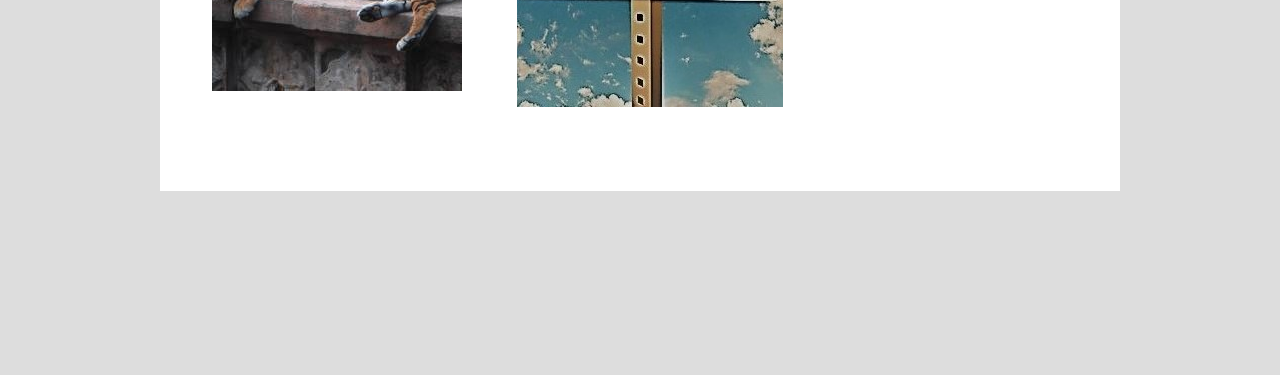
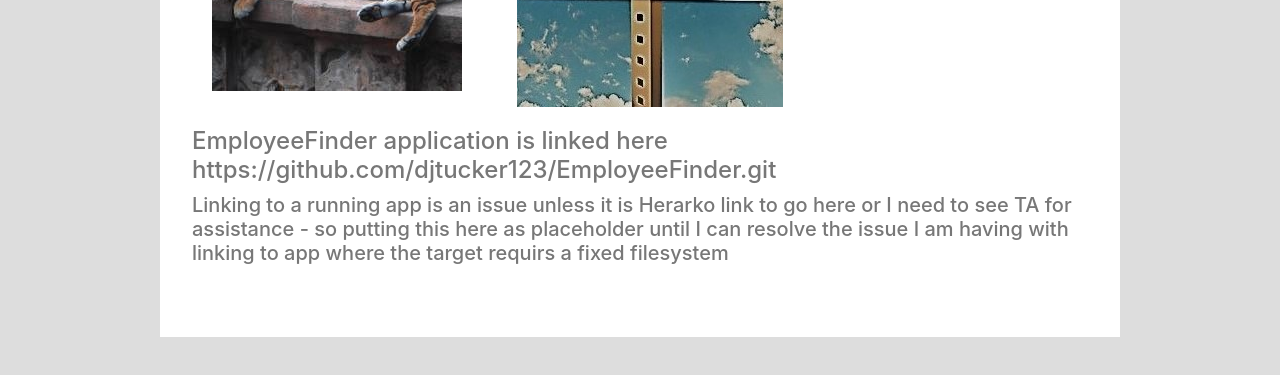
Before and after one commit to djtucker123/Bootstrap-Portfolio, a plain HTML site: page portfolio.html in a window 1280 px wide. Shown: the part 1033-1408 px from the top of the page. Before the commit the page ends 1368 px from the top, so only its background shows below. Drawn offline with nearby package versions, Linux system fonts and the light colour scheme.

Commit message:
linking employeeFinder application

```diff
--- a/portfolio.html
+++ b/portfolio.html
@@ -75,6 +75,11 @@
         <a href="https://djtucker123.github.io/StockHomework11102018/">
             <img src = "./images/stock_market.jpg" alt = "Stock-Market" >
         </a>
+        <h4>EmployeeFinder application is linked here https://github.com/djtucker123/EmployeeFinder.git</h4>
+        <h5>Linking to a running app is an issue unless it is Herarko link to go here or I need to
+            see TA for assistance - so putting this here as placeholder until I can resolve the issue I am having with linking to app where the target requirs a fixed filesystem
+
+        </h5>
   </div>
 </div>
 
```
